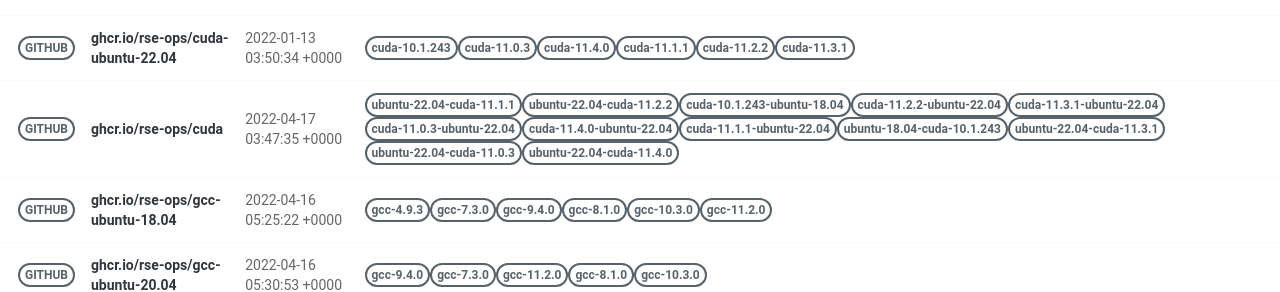
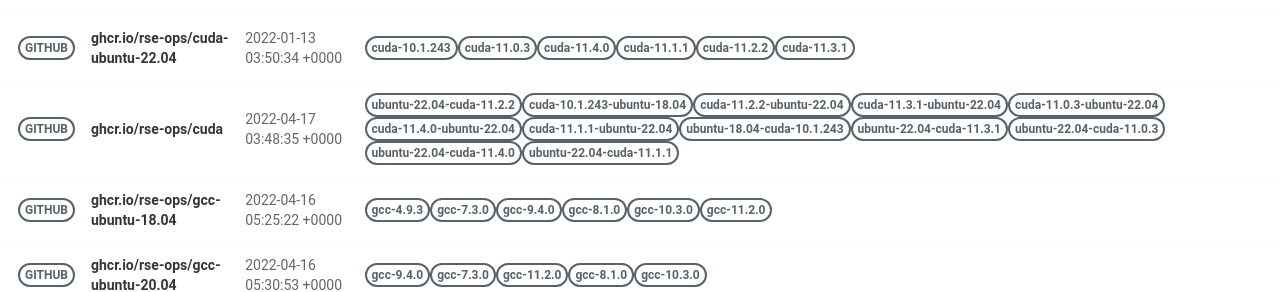
Before and after one commit to rse-ops/docker-images, a Jekyll site: the page built from pages/index.md, in a window 1280 px wide. Shown: the part 414-706 px from the top of the page. Built offline with Jekyll 4.4.1, drawn with Linux system fonts in a browser that asks for light colours; nearby versions of some CDN libraries; part of the change alters nothing that is shown.

Commit message:
Automated push to update library 2022-04-17

```diff
--- a/_library/ghcr.io-rse-ops-cuda.md
+++ b/_library/ghcr.io-rse-ops-cuda.md
@@ -1,14 +1,11 @@
 ---
 layout: container
 name: ghcr.io/rse-ops/cuda
-updated_at: 2022-04-17 03:47:35.968101
+updated_at: 2022-04-17 03:48:35.820038
 
 
 container_url: https://github.com/orgs/rse-ops/packages/container/package/cuda
 versions:
- - tag: ubuntu-22.04-cuda-11.1.1
-   dockerfile: https://github.com/rse-ops/docker-images/blob/main/ubuntu/cuda/Dockerfile
-   manifest: https://crane.ggcr.dev/manifest/ghcr.io/rse-ops/cuda:ubuntu-22.04-cuda-11.1.1
  - tag: ubuntu-22.04-cuda-11.2.2
    dockerfile: https://github.com/rse-ops/docker-images/blob/main/ubuntu/cuda/Dockerfile
    manifest: https://crane.ggcr.dev/manifest/ghcr.io/rse-ops/cuda:ubuntu-22.04-cuda-11.2.2
@@ -42,5 +39,8 @@ versions:
  - tag: ubuntu-22.04-cuda-11.4.0
    dockerfile: https://github.com/rse-ops/docker-images/blob/main/ubuntu/cuda/Dockerfile
    manifest: https://crane.ggcr.dev/manifest/ghcr.io/rse-ops/cuda:ubuntu-22.04-cuda-11.4.0
+ - tag: ubuntu-22.04-cuda-11.1.1
+   dockerfile: https://github.com/rse-ops/docker-images/blob/main/ubuntu/cuda/Dockerfile
+   manifest: https://crane.ggcr.dev/manifest/ghcr.io/rse-ops/cuda:ubuntu-22.04-cuda-11.1.1
 
 ---
```
